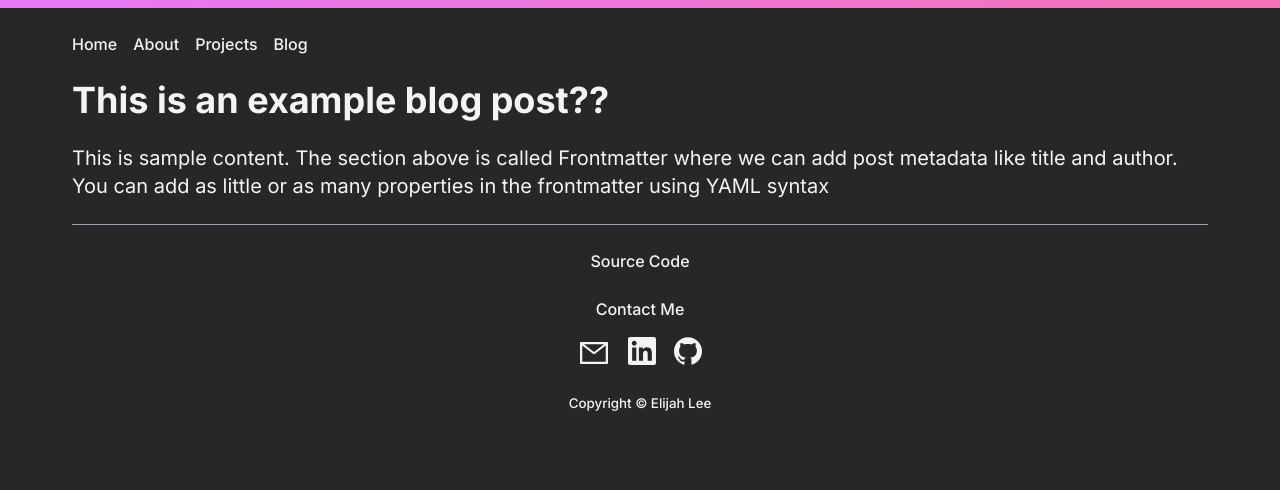
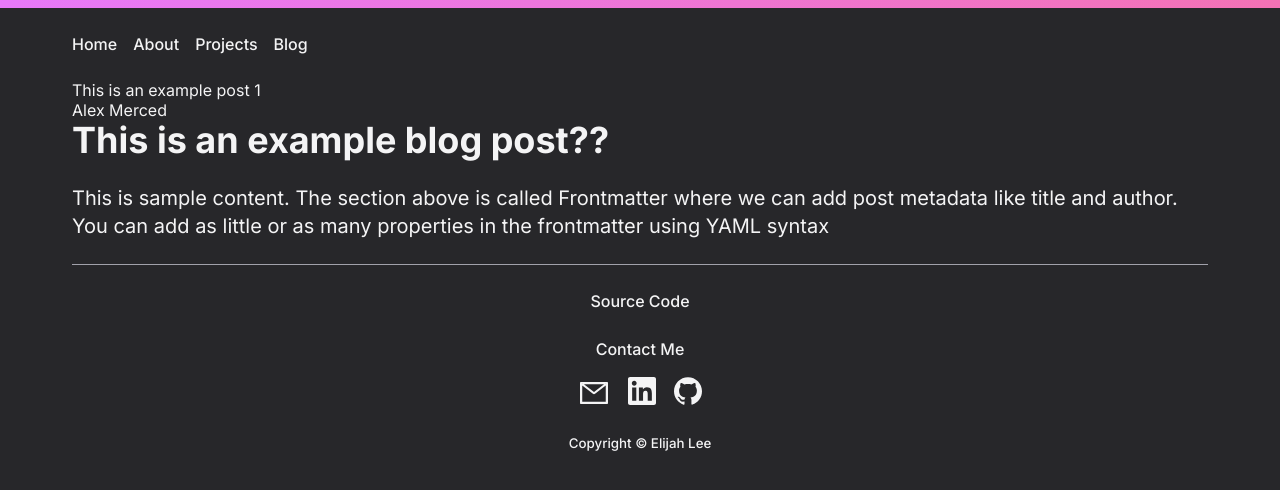
Before and after one commit to devejlee/portfolio, a Next.js app: page /blog/test in a window 1280 px wide. Shown: the top 490 px of the page. Built offline with nearby package versions, Linux system fonts and the light colour scheme.

Commit message:
refactor: remove outer data key from fetchData

```diff
--- a/app/blog/[slug]/page.tsx
+++ b/app/blog/[slug]/page.tsx
@@ -3,9 +3,10 @@ import matter from 'gray-matter';
 import md from 'markdown-it';
 
 export const generateStaticParams = async () => {
-  // Get list of all files from our posts directory
+  // get list of all files from our posts directory
   const files = fs.readdirSync('posts');
-  // Generate a path for each one
+
+  // generate a path for each one
   const paths = files.map((fileName) => ({
     slug: fileName.replace('.md', ''),
   }));
@@ -19,24 +20,24 @@ const fetchData = async (params: { slug: string }) => {
   const fileName = fs.readFileSync(`posts/${params.slug}.md`, 'utf-8');
   const { data: frontmatter, content } = matter(fileName);
   return {
-    data: {
-      frontmatter,
-      content,
-    },
+    frontmatter,
+    content,
   };
 };
 
 interface PageProps {
-  params?: any
-  children?: React.ReactNode
+  params: { slug: string }
 }
 
 const Page = async ({ params }: PageProps) => {
   const data = await fetchData(params);
+  const { frontmatter } = data;
 
   return (
-    <div className="space-y-4">
-      <div dangerouslySetInnerHTML={{ __html: md().render(data.data.content) }} />
+    <div>
+      <div>{frontmatter.title}</div>
+      <div>{frontmatter.author}</div>
+      <div dangerouslySetInnerHTML={{ __html: md().render(data.content) }} />
     </div>
   );
 };
```
